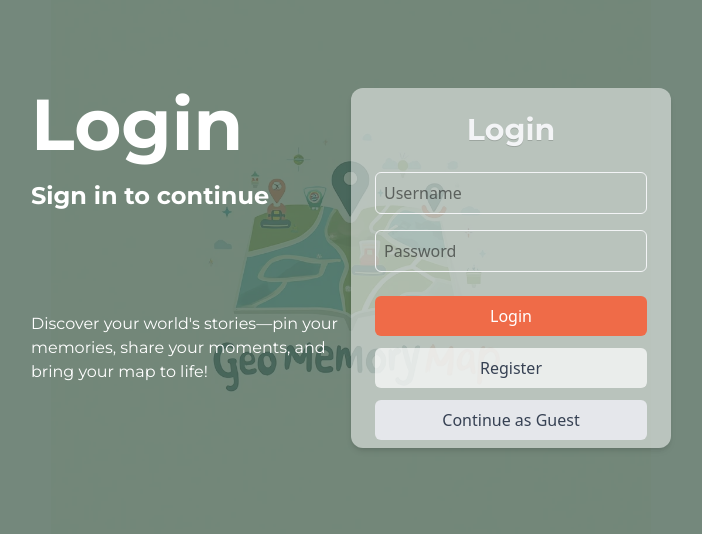
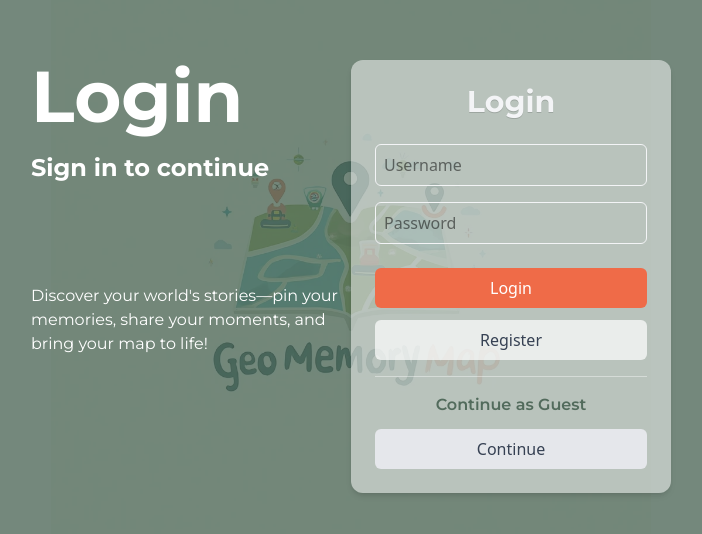
Before and after one commit to UCC-Batch-26/geomemorymap, a React (Vite) app in the folder apps/frontend/: page /login in a window 1280 px wide. Shown: the part 124-658 px from the top of the page, without its empty margins (289-991 px from the left). Built offline with nearby package versions, Linux system fonts and the light colour scheme; no server answers.

Commit message:
style: improve format for guest user access button

```diff
--- a/apps/frontend/src/modules/auth/pages/log-in-page.jsx
+++ b/apps/frontend/src/modules/auth/pages/log-in-page.jsx
@@ -76,7 +76,7 @@ function LoginPage({ setToken, setUser }) {
         </div>
         {/* FORM */}
         <div className="place-items-center col-start-3 row-start-2">
-          <form onSubmit={handleLogin} className="bg-white/50 p-6 rounded-xl shadow-md w-80 h-90">
+          <form onSubmit={handleLogin} className="bg-white/50 p-6 rounded-xl shadow-md w-80 ">
             <h2 className="text-3xl font-bold text-gray-100 text-shadow-2xs text-center mb-6 font-[Montserrat]">
               Login
             </h2>
@@ -114,21 +114,28 @@ function LoginPage({ setToken, setUser }) {
               Register
             </button>
 
+            <div className="my-4 border-t border-white/40"></div>
+
+            {/* GUEST SECTION */}
+            <div className="text-center">
+              <p className="text-[#526b5c] mb-3 font-[Montserrat] font-semibold">
+                Continue as Guest
+              </p>
+
               <button
                 type="button"
                 onClick={() => {
                   setUser({ username: 'Guest' });
-                // No token for guest
                   setToken(null);
-                // Mark as guest in session only
                   sessionStorage.setItem('guest', 'true');
                   toast.success('Continuing as Guest');
                   navigate('/guest-memory');
                 }}
-              className="w-full bg-gray-200 text-gray-700 py-2 rounded-md hover:bg-gray-300 transition mt-3"
+                className="w-full bg-gray-200 text-gray-700 py-2 rounded-md hover:bg-gray-300 transition"
               >
-              Continue as Guest
+                Continue
               </button>
+            </div>
           </form>
         </div>
       </div>
```
Lines whose indentation alone changed are shown as unchanged.
